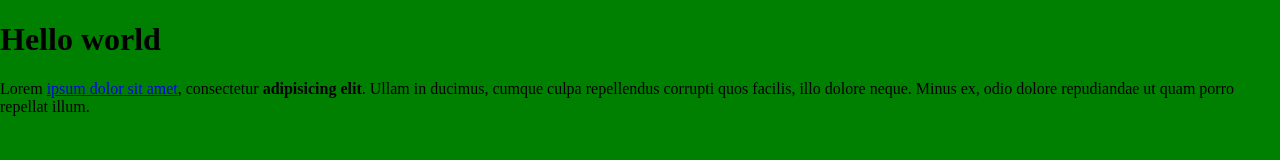
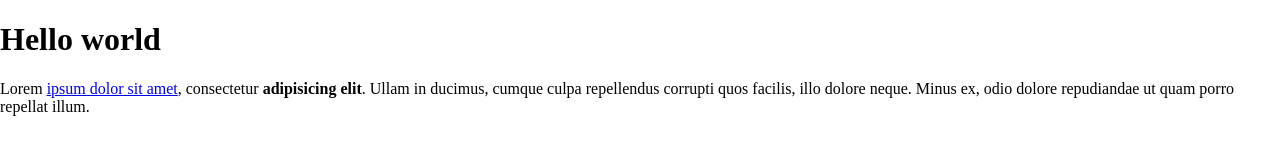
Before and after one commit to tempertemper/eleventy-base, an Eleventy site: page src/site/index.html in a window 1280 px wide. Built offline with nearby package versions, Linux system fonts and the light colour scheme; Eleventy itself is replaced by a stand-in of ours; files that its build step writes are made by us from their sources.

Commit message:
Updates readme

```diff
--- a/src/scss/style.scss
+++ b/src/scss/style.scss
@@ -1,10 +1 @@
 @import 'reset';
-
-::selection {
-  background: black;
-  color: white;
-}
-
-body {
-  background-color: green;
-}
```
Also changed, not shown: README.md.
